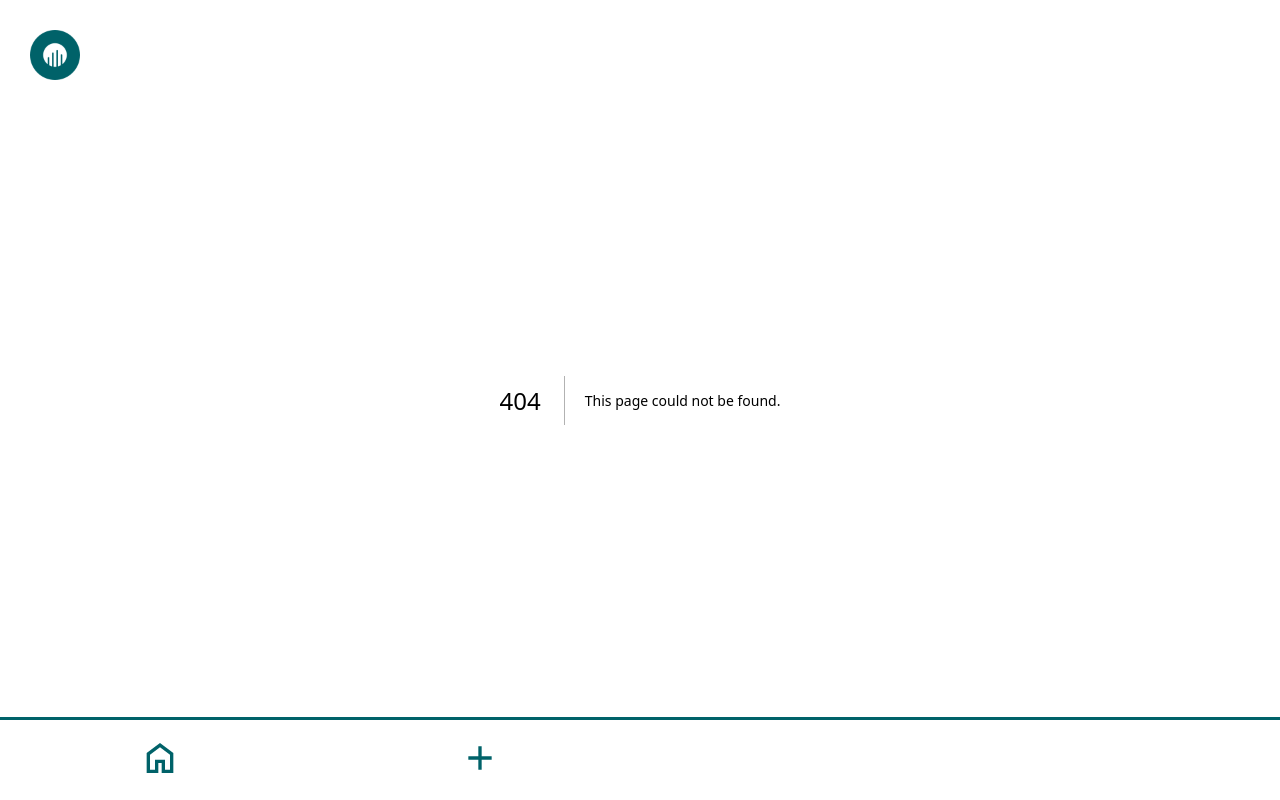
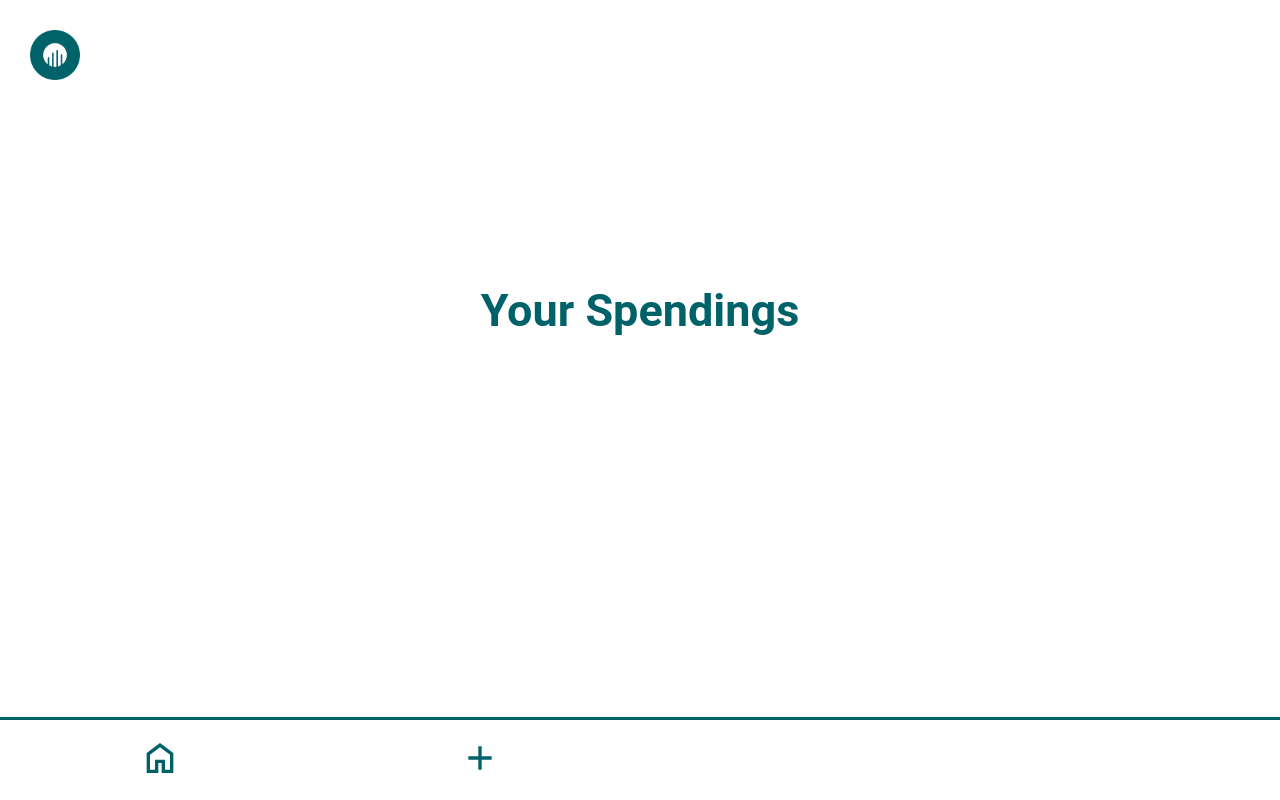
Before and after one commit to marcos-de-barros-vioque/capstone, a Next.js app: page /spendings in a window 1280 px wide. Before the commit this address had no page. Built offline with nearby package versions, Linux system fonts and the light colour scheme; some icons are missing.

Commit message:
adjusted spendings page naming

```diff
--- a/components/AddSpendingForm.js
+++ b/components/AddSpendingForm.js
@@ -30,7 +30,7 @@ export default function NewSpendingForm({ onNewSpending }) {
       <option>Restaurants</option>
       <option>Others</option>
       </select>
-      <StyledFormButton type="submit" onClick={() => routing.push("/categories")}>Submit</StyledFormButton>
+      <StyledFormButton type="submit" onClick={() => routing.push("/spendings")}>Submit</StyledFormButton>
     </StyledAddSpendingForm>
   );
 }
--- /dev/null
+++ b/pages/spendings/index.js
@@ -0,0 +1,28 @@
+import styled from "styled-components";
+
+export default function SpendingsPage() {
+    return (
+        <StyledBody>
+          <StyledTitle>Your Spendings</StyledTitle>
+        </StyledBody>
+      );
+    }
+
+    const StyledBody = styled.div`
+      display: flex;
+      flex-direction: column;
+      justify-content: center;
+      align-items: center;
+      margin-top: 100px;
+      color: #006269;
+      border-radius: 10px;
+      font-size: 30px;
+      height: 75vh;
+      gap: 20px;
+      margin-top: 10px;
+      margin-bottom: 10px;
+    `;
+
+    const StyledTitle = styled.h2`
+      align-content: center;
+    `;
```
Also changed, not shown: pages/categories/index.js (deleted, +0 -24 lines).
